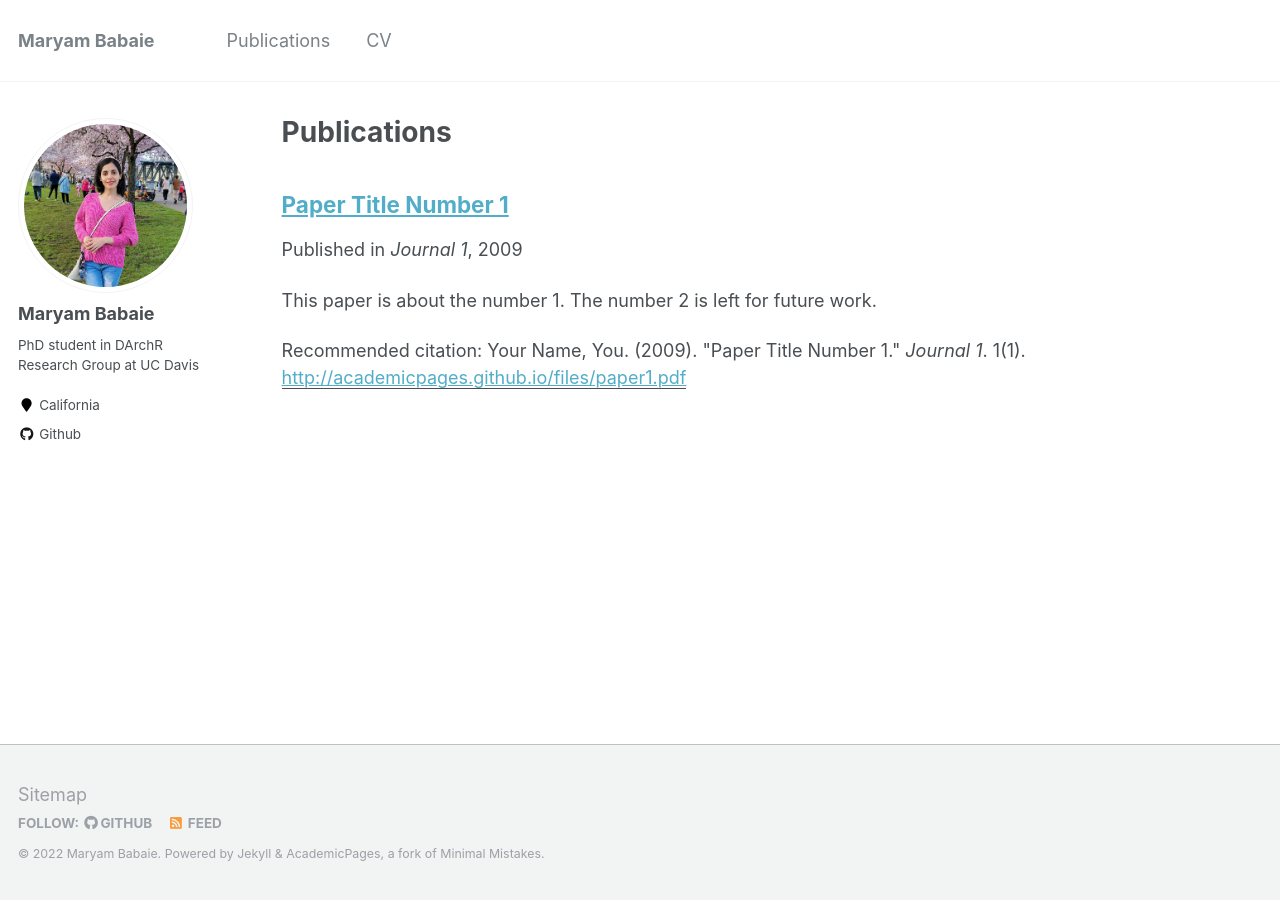
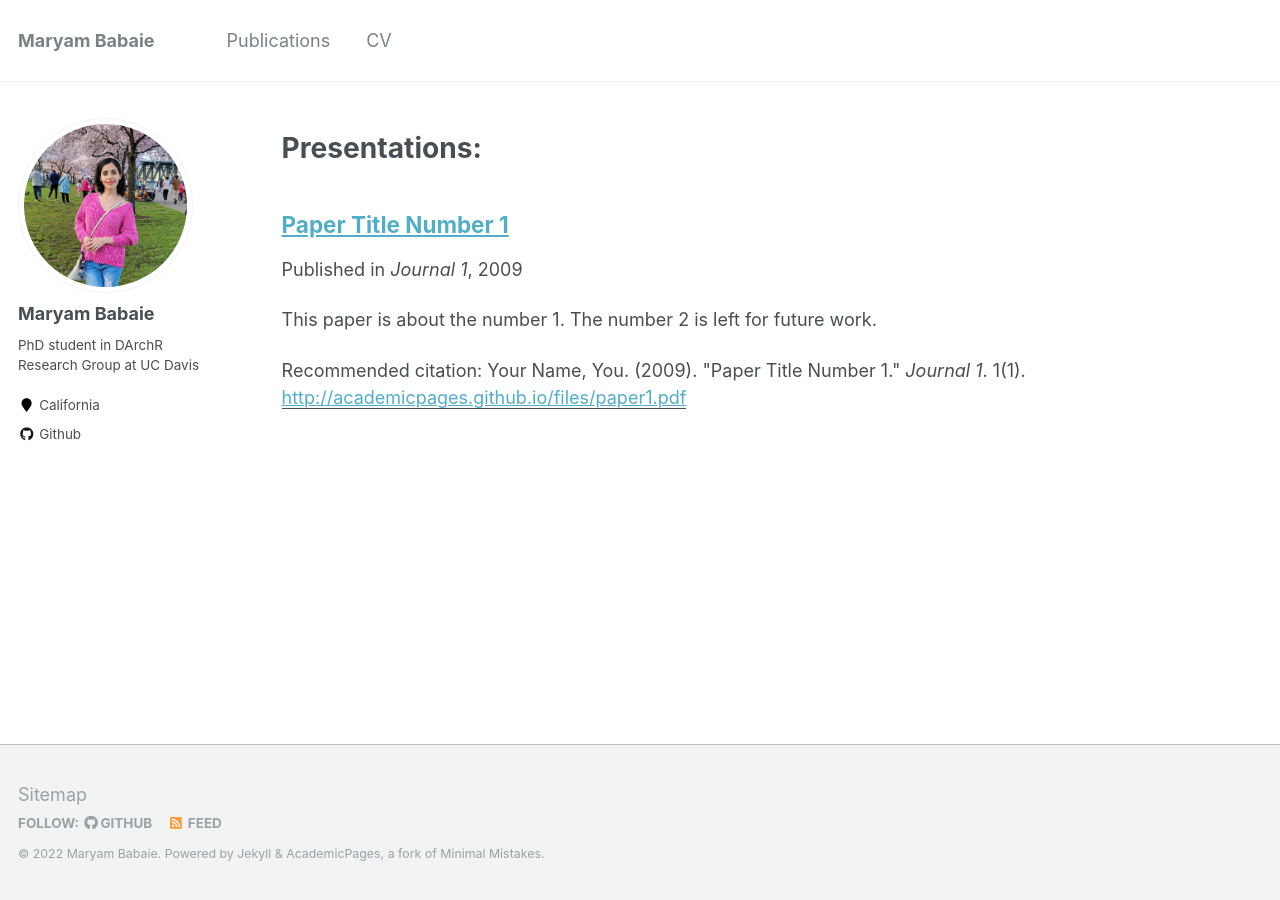
Before and after one commit to mbabaie/mbabaie.github.io, a Jekyll site: the page built from _pages/publications.md, in a window 1280 px wide. Built offline with Jekyll 4.4.1, drawn with Linux system fonts in a browser that asks for light colours.

Commit message:
Update publications.md

```diff
--- a/_pages/publications.md
+++ b/_pages/publications.md
@@ -1,13 +1,15 @@
 ---
 layout: archive
-title: "Publications"
+title: ""
 permalink: /publications/
 author_profile: true
 ---
-
 {% if author.googlescholar %}
   You can also find my articles on <u><a href="{{author.googlescholar}}">my Google Scholar profile</a>.</u>
 {% endif %}
+
+
+# Presentations:
 
 {% include base_path %}
 
```
